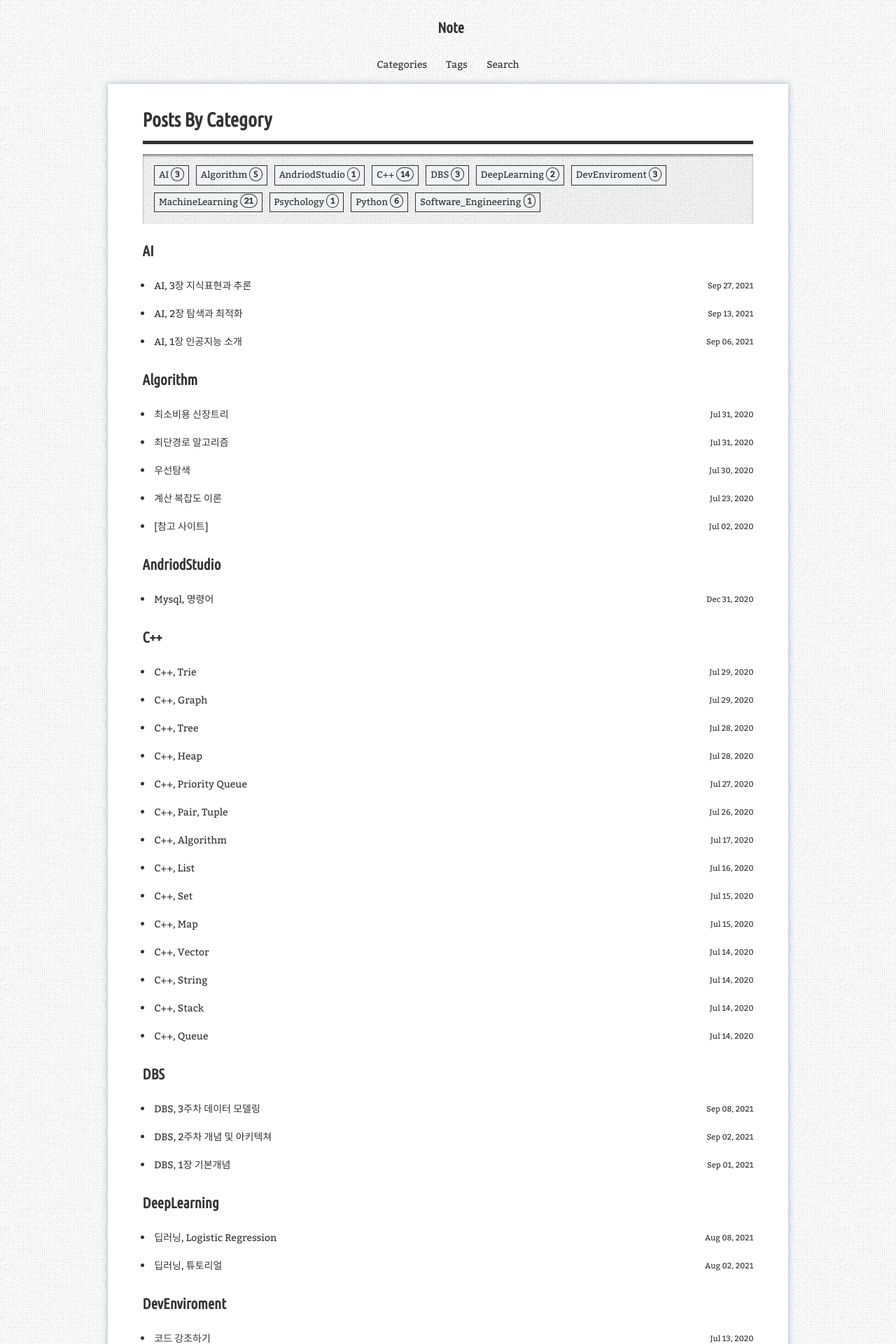
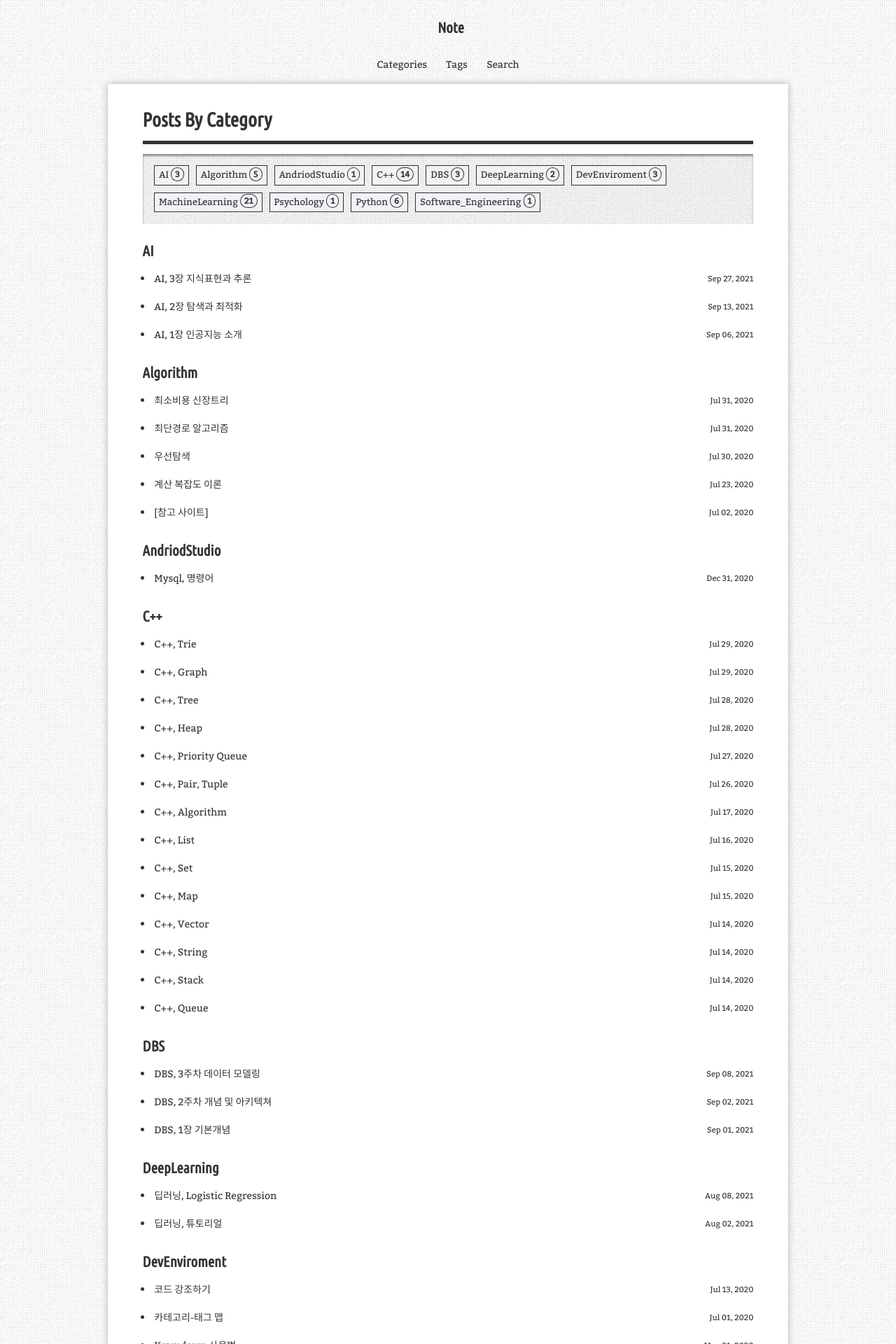
Before and after one commit to aristohyun/aristohyun.github.io, a Jekyll site: the page built from blog/categories/index.html, in a window 1280 px wide. Shown: the top 1920 px of the page at 70% size. Built offline with Jekyll 4.4.1, drawn with Linux system fonts in a browser that asks for light colours; comment, search, counter and statistics services are not loaded.

Commit message:
Update simple-texture-blog.scss

```diff
--- a/_sass/simple-texture-blog.scss
+++ b/_sass/simple-texture-blog.scss
@@ -62,7 +62,7 @@ h3 {
     line-height: 26px;
 
     margin-top: 26px;
-    margin-bottom: 20px;
+    margin-bottom: 10px;
 }
 
 .h4,
@@ -70,16 +70,16 @@ h4 {
     font-size: 1.25em;
     line-height: 26px;
 
-    margin-top: 26px;
-    margin-bottom: 12px;
+    margin-top: 20px;
+    margin-bottom: 5px;
 }
 .h5,
 h5{
     font-size: 1em;
     line-height: 26px;
 
-    margin-top: 26px;
-    margin-bottom: 12px;
+    margin-top: 20px;
+    margin-bottom: 5px;
 }
 
 .small,
```
